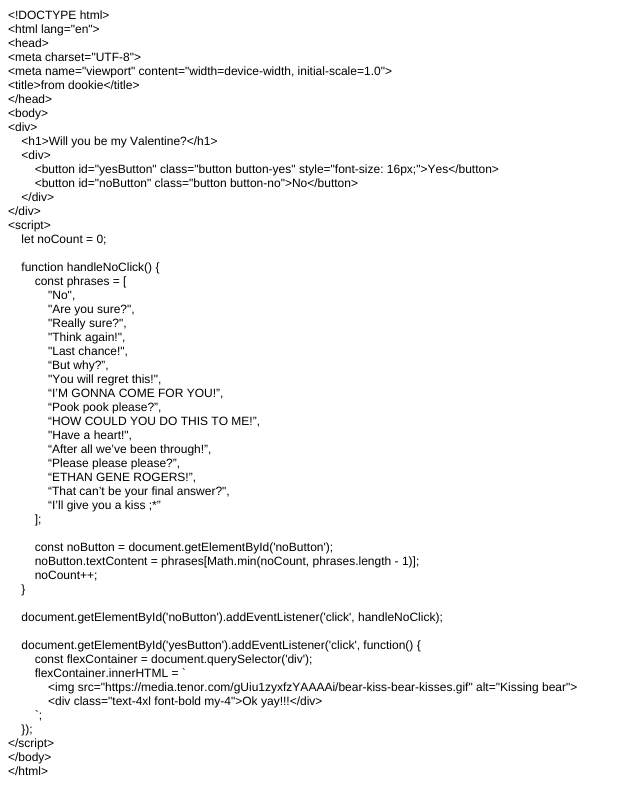
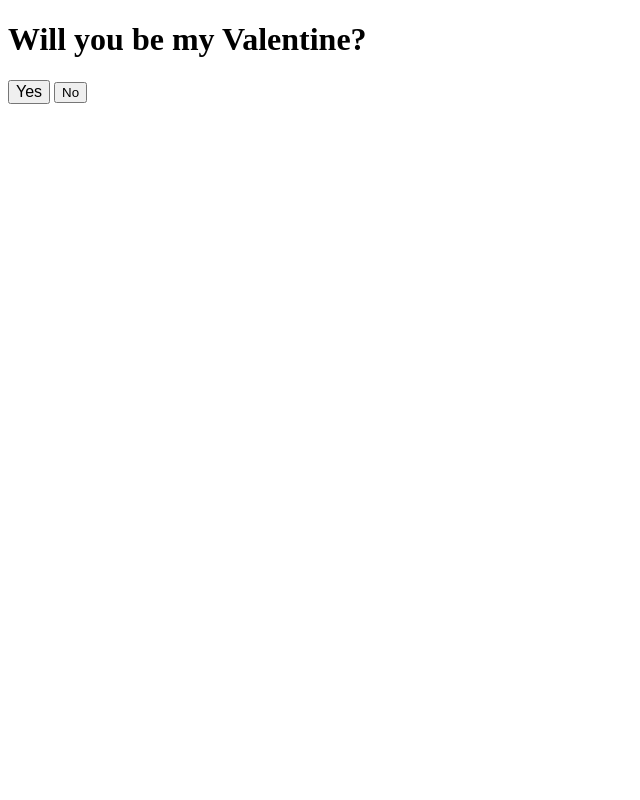
Before and after one commit to whateveniscod1ng/failV, a plain HTML site: page index.html in a window 1280 px wide. Shown: the whole page, without its empty margins (0-640 px from the left). Drawn offline with Linux system fonts and the light colour scheme.

Commit message:
Update index.html

```diff
--- a/index.html
+++ b/index.html
@@ -1,72 +1,55 @@
-<!DOCTYPE html PUBLIC "-//W3C//DTD HTML 4.01//EN" "http://www.w3.org/TR/html4/strict.dtd">
-<html>
+<!DOCTYPE html>
+<html lang="en">
 <head>
-  <meta http-equiv="Content-Type" content="text/html; charset=utf-8">
-  <meta http-equiv="Content-Style-Type" content="text/css">
-  <title></title>
-  <meta name="Generator" content="Cocoa HTML Writer">
-  <meta name="CocoaVersion" content="2299.7">
-  <style type="text/css">
-    p.p1 {margin: 0.0px 0.0px 0.0px 0.0px; font: 12.0px Helvetica; -webkit-text-stroke: #000000}
-    p.p2 {margin: 0.0px 0.0px 0.0px 0.0px; font: 12.0px Helvetica; -webkit-text-stroke: #000000; min-height: 14.0px}
-    span.s1 {font-kerning: none}
-  </style>
+<meta charset="UTF-8">
+<meta name="viewport" content="width=device-width, initial-scale=1.0">
+<title>from dookie</title>
 </head>
 <body>
-<p class="p1"><span class="s1">&lt;!DOCTYPE html&gt;</span></p>
-<p class="p1"><span class="s1">&lt;html lang="en"&gt;</span></p>
-<p class="p1"><span class="s1">&lt;head&gt;</span></p>
-<p class="p1"><span class="s1">&lt;meta charset="UTF-8"&gt;</span></p>
-<p class="p1"><span class="s1">&lt;meta name="viewport" content="width=device-width, initial-scale=1.0"&gt;</span></p>
-<p class="p1"><span class="s1">&lt;title&gt;from dookie&lt;/title&gt;</span></p>
-<p class="p1"><span class="s1">&lt;/head&gt;</span></p>
-<p class="p1"><span class="s1">&lt;body&gt;</span></p>
-<p class="p1"><span class="s1">&lt;div&gt;</span></p>
-<p class="p1"><span class="s1"><span class="Apple-converted-space">    </span>&lt;h1&gt;Will you be my Valentine?&lt;/h1&gt;</span></p>
-<p class="p1"><span class="s1"><span class="Apple-converted-space">    </span>&lt;div&gt;</span></p>
-<p class="p1"><span class="s1"><span class="Apple-converted-space">        </span>&lt;button id="yesButton" class="button button-yes" style="font-size: 16px;"&gt;Yes&lt;/button&gt;</span></p>
-<p class="p1"><span class="s1"><span class="Apple-converted-space">        </span>&lt;button id="noButton" class="button button-no"&gt;No&lt;/button&gt;</span></p>
-<p class="p1"><span class="s1"><span class="Apple-converted-space">    </span>&lt;/div&gt;</span></p>
-<p class="p1"><span class="s1">&lt;/div&gt;</span></p>
-<p class="p1"><span class="s1">&lt;script&gt;</span></p>
-<p class="p1"><span class="s1"><span class="Apple-converted-space">    </span>let noCount = 0;</span></p>
-<p class="p2"><span class="s1"></span><br></p>
-<p class="p1"><span class="s1"><span class="Apple-converted-space">    </span>function handleNoClick() {</span></p>
-<p class="p1"><span class="s1"><span class="Apple-converted-space">        </span>const phrases = [</span></p>
-<p class="p1"><span class="s1"><span class="Apple-converted-space">            </span>"No",</span></p>
-<p class="p1"><span class="s1"><span class="Apple-converted-space">            </span>"Are you sure?",</span></p>
-<p class="p1"><span class="s1"><span class="Apple-converted-space">            </span>"Really sure?",</span></p>
-<p class="p1"><span class="s1"><span class="Apple-converted-space">            </span>"Think again!",</span></p>
-<p class="p1"><span class="s1"><span class="Apple-converted-space">            </span>"Last chance!",</span></p>
-<p class="p1"><span class="s1"><span class="Apple-converted-space">            </span>“But why?”,</span></p>
-<p class="p1"><span class="s1"><span class="Apple-converted-space">            </span>"You will regret this!",</span></p>
-<p class="p1"><span class="s1"><span class="Apple-converted-space">            </span>“I’M GONNA COME FOR YOU!”,</span></p>
-<p class="p1"><span class="s1"><span class="Apple-converted-space">            </span>“Pook pook please?”,</span></p>
-<p class="p1"><span class="s1"><span class="Apple-converted-space">            </span>“HOW COULD YOU DO THIS TO ME!”,</span></p>
-<p class="p1"><span class="s1"><span class="Apple-converted-space">            </span>"Have a heart!",</span></p>
-<p class="p1"><span class="s1"><span class="Apple-converted-space">            </span>“After all we’ve been through!”,</span></p>
-<p class="p1"><span class="s1"><span class="Apple-converted-space">            </span>“Please please please?”,</span></p>
-<p class="p1"><span class="s1"><span class="Apple-converted-space">            </span>“ETHAN GENE ROGERS!”,</span></p>
-<p class="p1"><span class="s1"><span class="Apple-converted-space">            </span>“That can’t be your final answer?",</span></p>
-<p class="p1"><span class="s1"><span class="Apple-converted-space">            </span>“I’ll give you a kiss ;*”</span></p>
-<p class="p1"><span class="s1"><span class="Apple-converted-space">        </span>];</span></p>
-<p class="p2"><span class="s1"></span><br></p>
-<p class="p1"><span class="s1"><span class="Apple-converted-space">        </span>const noButton = document.getElementById('noButton');</span></p>
-<p class="p1"><span class="s1"><span class="Apple-converted-space">        </span>noButton.textContent = phrases[Math.min(noCount, phrases.length - 1)];</span></p>
-<p class="p1"><span class="s1"><span class="Apple-converted-space">        </span>noCount++;</span></p>
-<p class="p1"><span class="s1"><span class="Apple-converted-space">    </span>}</span></p>
-<p class="p2"><span class="s1"></span><br></p>
-<p class="p1"><span class="s1"><span class="Apple-converted-space">    </span>document.getElementById('noButton').addEventListener('click', handleNoClick);</span></p>
-<p class="p2"><span class="s1"></span><br></p>
-<p class="p1"><span class="s1"><span class="Apple-converted-space">    </span>document.getElementById('yesButton').addEventListener('click', function() {</span></p>
-<p class="p1"><span class="s1"><span class="Apple-converted-space">        </span>const flexContainer = document.querySelector('div');</span></p>
-<p class="p1"><span class="s1"><span class="Apple-converted-space">        </span>flexContainer.innerHTML = `</span></p>
-<p class="p1"><span class="s1"><span class="Apple-converted-space">            </span>&lt;img src="https://media.tenor.com/gUiu1zyxfzYAAAAi/bear-kiss-bear-kisses.gif" alt="Kissing bear"&gt;</span></p>
-<p class="p1"><span class="s1"><span class="Apple-converted-space">            </span>&lt;div class="text-4xl font-bold my-4"&gt;Ok yay!!!&lt;/div&gt;</span></p>
-<p class="p1"><span class="s1"><span class="Apple-converted-space">        </span>`;</span></p>
-<p class="p1"><span class="s1"><span class="Apple-converted-space">    </span>});</span></p>
-<p class="p1"><span class="s1">&lt;/script&gt;</span></p>
-<p class="p1"><span class="s1">&lt;/body&gt;</span></p>
-<p class="p1"><span class="s1">&lt;/html&gt;</span></p>
+<div>
+    <h1>Will you be my Valentine?</h1>
+    <div>
+        <button id="yesButton" class="button button-yes" style="font-size: 16px;">Yes</button>
+        <button id="noButton" class="button button-no">No</button>
+    </div>
+</div>
+<script>
+    let noCount = 0;
+
+    function handleNoClick() {
+        const phrases = [
+            "No",
+            "Are you sure?",
+            "Really sure?",
+            "Think again!",
+            "Last chance!",
+            “But why?”,
+            "You will regret this!",
+            “I’M GONNA COME FOR YOU!”,
+            “Pook pook please?”,
+            “HOW COULD YOU DO THIS TO ME!”,
+            "Have a heart!",
+            “After all we’ve been through!”,
+            “Please please please?”,
+            “ETHAN GENE ROGERS!”,
+            “That can’t be your final answer?",
+            “I’ll give you a kiss ;*”
+        ];
+
+        const noButton = document.getElementById('noButton');
+        noButton.textContent = phrases[Math.min(noCount, phrases.length - 1)];
+        noCount++;
+    }
+
+    document.getElementById('noButton').addEventListener('click', handleNoClick);
+
+    document.getElementById('yesButton').addEventListener('click', function() {
+        const flexContainer = document.querySelector('div');
+        flexContainer.innerHTML = `
+            <img src="https://media.tenor.com/gUiu1zyxfzYAAAAi/bear-kiss-bear-kisses.gif" alt="Kissing bear">
+            <div class="text-4xl font-bold my-4">Ok yay!!!</div>
+        `;
+    });
+</script>
 </body>
 </html>
```
